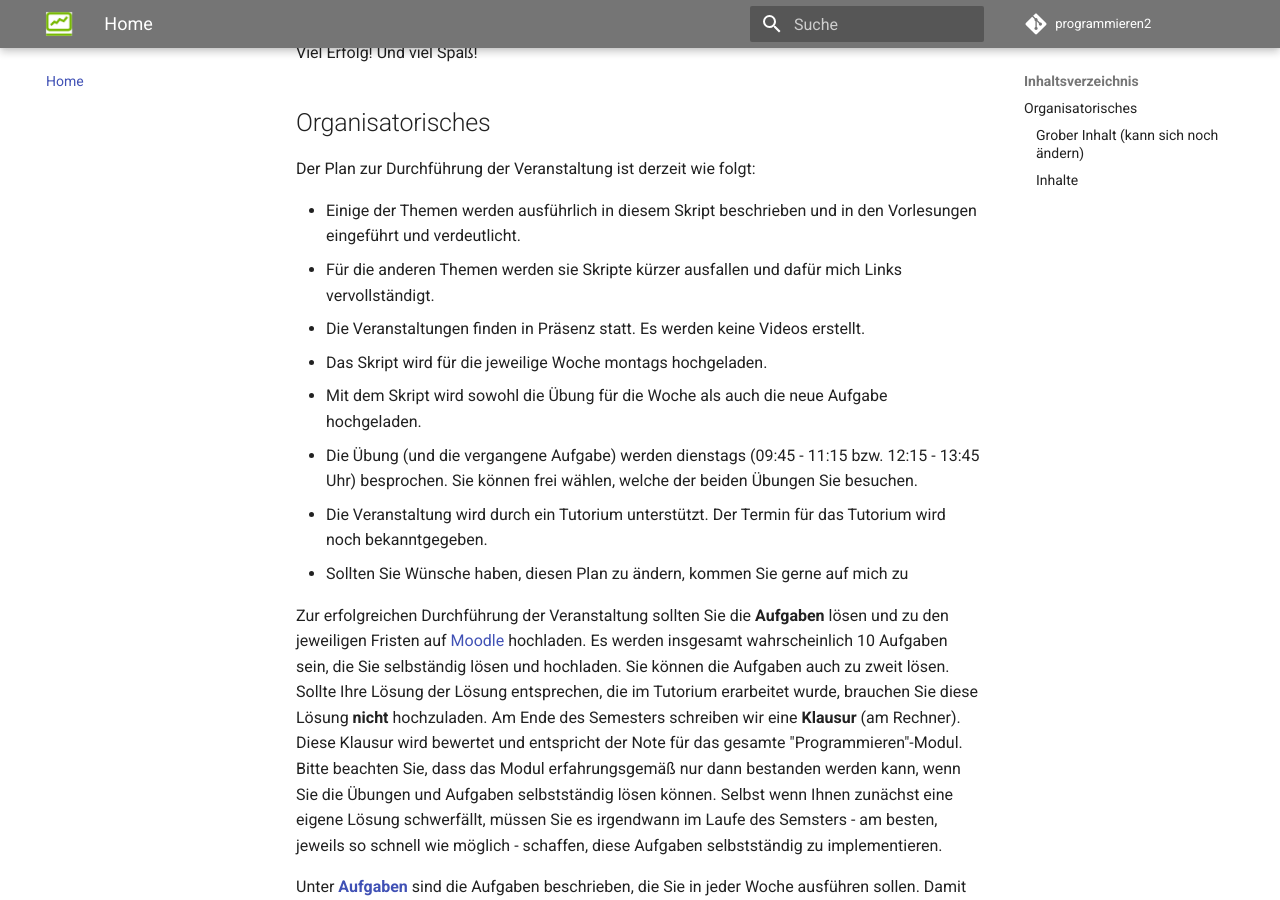
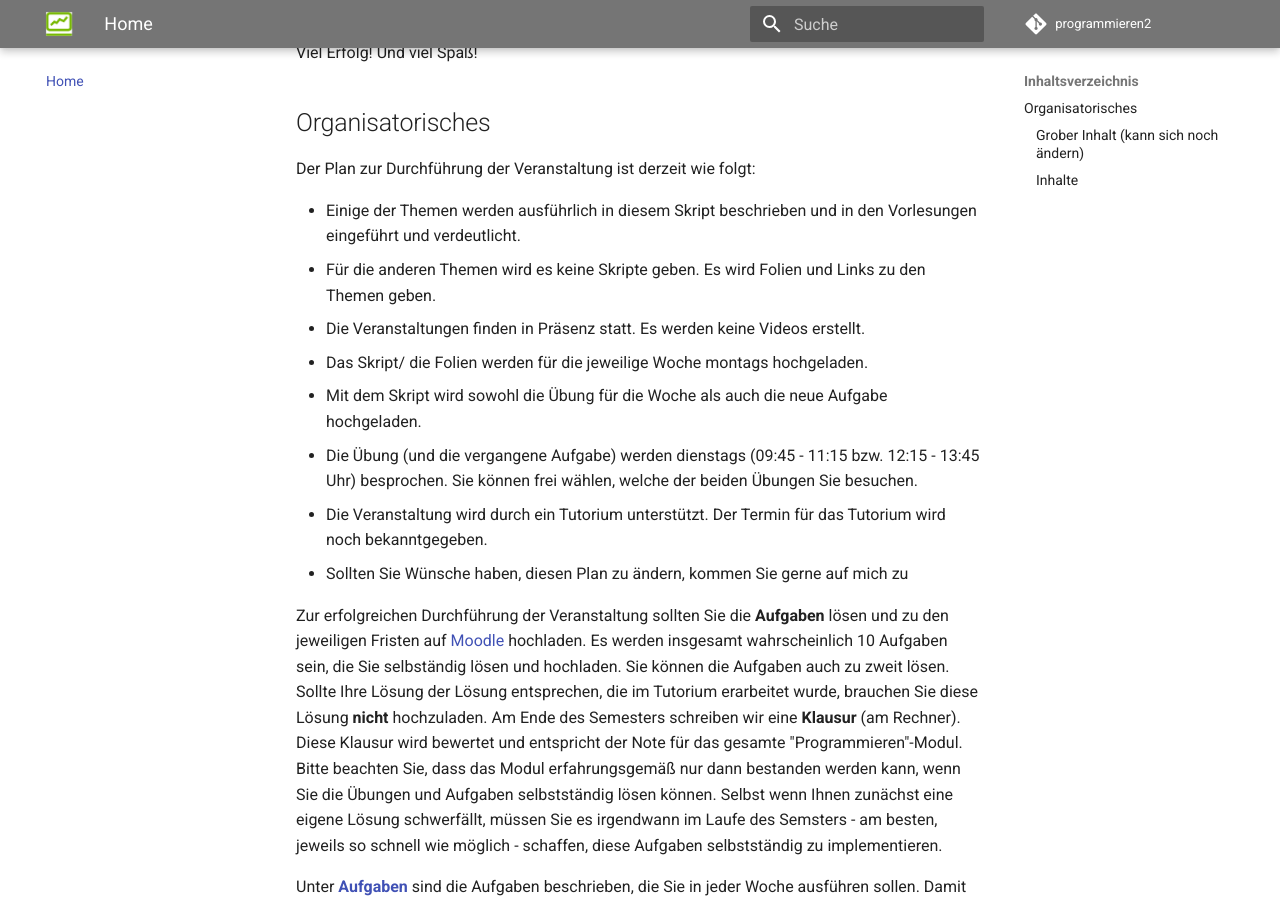
Before and after one commit to vrpntngr/programmieren2, an MkDocs documentation site: the page built from docs/index.md, in a window 1280 px wide and 900 px high, scrolled down 1079 px. Built offline with MkDocs 1.6.1 and Material for MkDocs 9.7.7, drawn with Linux system fonts in a browser that asks for light colours; comment, search, counter and statistics services are not loaded.

Commit message:
small fixes

```diff
--- a/docs/index.md
+++ b/docs/index.md
@@ -17,9 +17,9 @@ Viel Erfolg! Und viel Spaß!
 Der Plan zur Durchführung der Veranstaltung ist derzeit wie folgt:
 
 - Einige der Themen werden ausführlich in diesem Skript beschrieben und in den Vorlesungen eingeführt und verdeutlicht.
-- Für die anderen Themen werden sie Skripte kürzer ausfallen und dafür mich Links vervollständigt.
+- Für die anderen Themen wird es keine Skripte geben. Es wird Folien und Links zu den Themen geben.
 - Die Veranstaltungen finden in Präsenz statt. Es werden keine Videos erstellt.
-- Das Skript wird für die jeweilige Woche montags hochgeladen.
+- Das Skript/ die Folien werden für die jeweilige Woche montags hochgeladen.
 - Mit dem Skript wird sowohl die Übung für die Woche als auch die neue Aufgabe hochgeladen.
 - Die Übung (und die vergangene Aufgabe) werden dienstags (09:45 - 11:15 bzw. 12:15 - 13:45 Uhr) besprochen. Sie können frei wählen, welche der beiden Übungen Sie besuchen.
 - Die Veranstaltung wird durch ein Tutorium unterstützt. Der Termin für das Tutorium wird noch bekanntgegeben.
```
Also changed, not shown: site/index.html, site/search/search_index.json, site/sitemap.xml, 1 other file.
